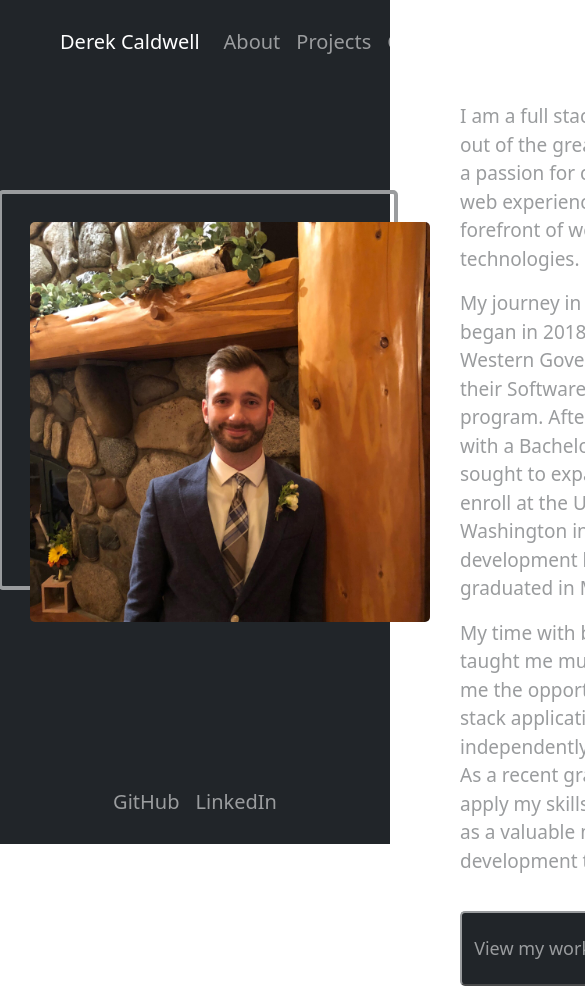
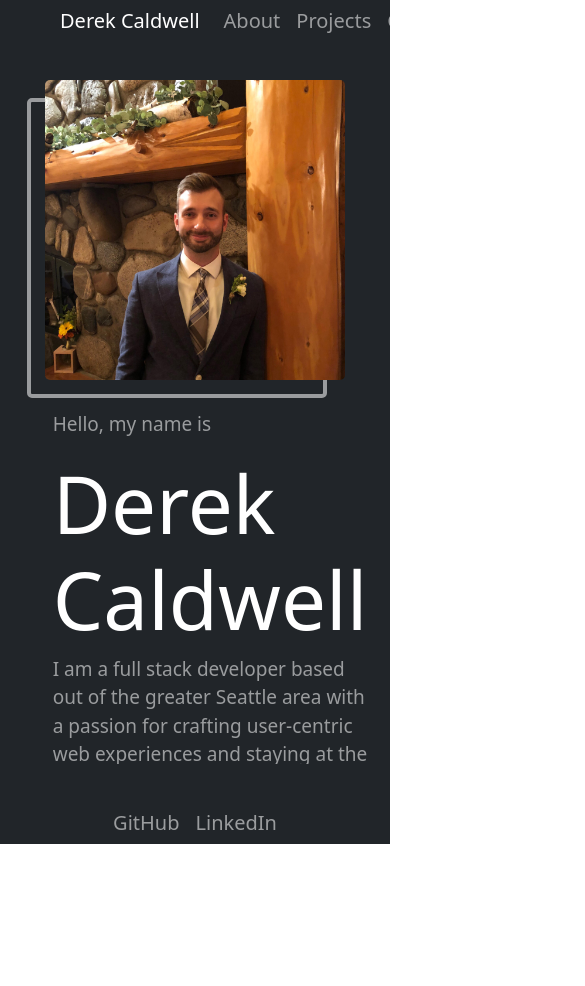
Before and after one commit to CaldwellDerek/professional-portfolio, a React (Create React App) app in the folder portfolio/: page / in a window 390 px wide. Shown: the top 986 px of the page, 585 px wide, since content can reach past the window. After the commit the page ends 846 px from the top, so only its background shows below. Built offline with nearby package versions, Linux system fonts and the light colour scheme.

Commit message:
media queries added for about page

```diff
--- a/portfolio/src/components/about/index.css
+++ b/portfolio/src/components/about/index.css
@@ -71,3 +71,34 @@ button:hover{
     text-align: left;
     margin-left: 30px;
 }
+
+@media screen and (max-width: 1150px) {
+    img {
+        height: 300px;
+        width: 300px;
+    }
+
+    .img-container{
+        height: 300px;
+        width: 300px;
+        position: inline-block;
+        position: relative;
+    }
+
+    .img-container::before {
+        left: -6%;
+        top: 6%;
+    }
+
+    #about {
+        flex-direction: column;
+        height: 90%;
+        overflow: scroll;
+        /* margin-top: 40px; */
+        /* margin-bottom: 20px; */
+    }
+
+    #intro {
+        margin-top: 30px;
+    }
+}
--- a/portfolio/src/components/app/App.css
+++ b/portfolio/src/components/app/App.css
@@ -1,14 +1,14 @@
 header{
-  height: 10%;
+  height: 5%;
 }
 
 footer {
-  height: 10%;
+  height: 5%;
   bottom: 0;
 }
 
 .main {
-  height: 80%;
+  height: 90%;
   width: 100%;
   display: flex;
   flex-direction: row;
```
